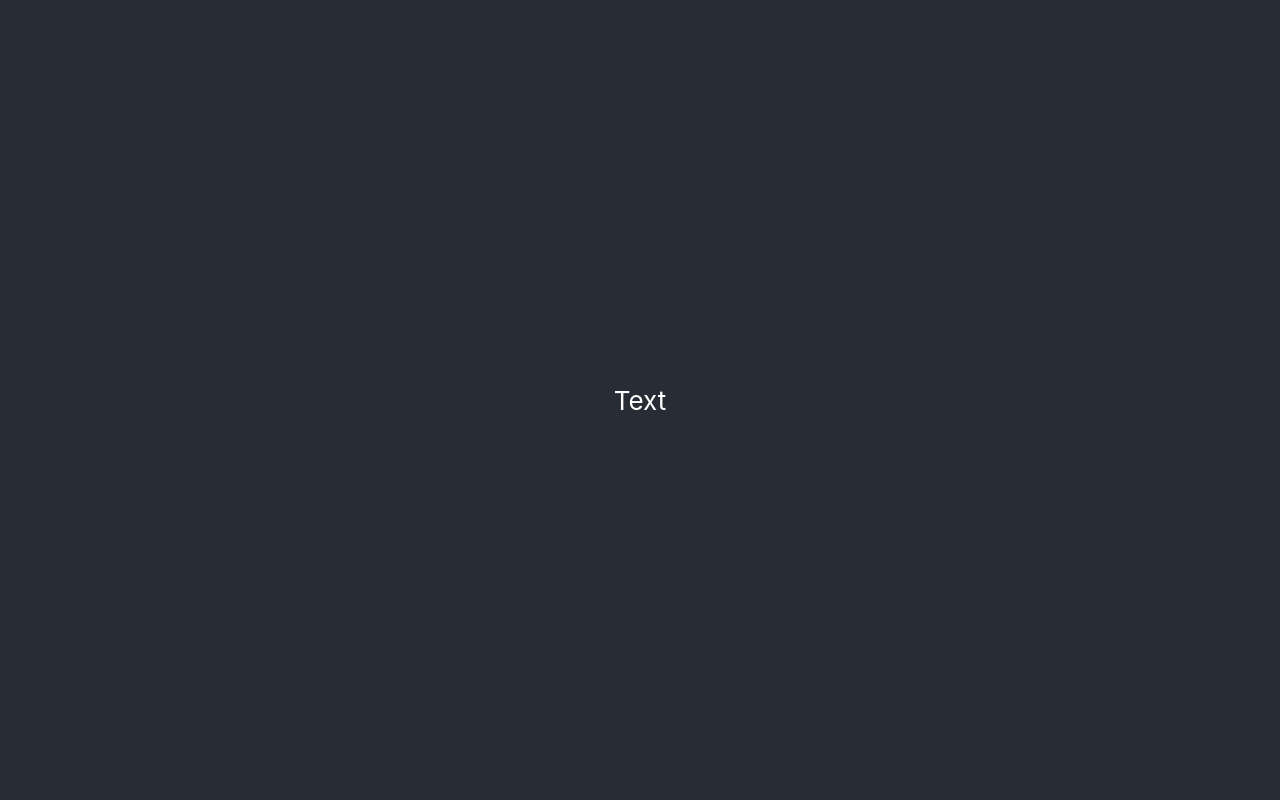
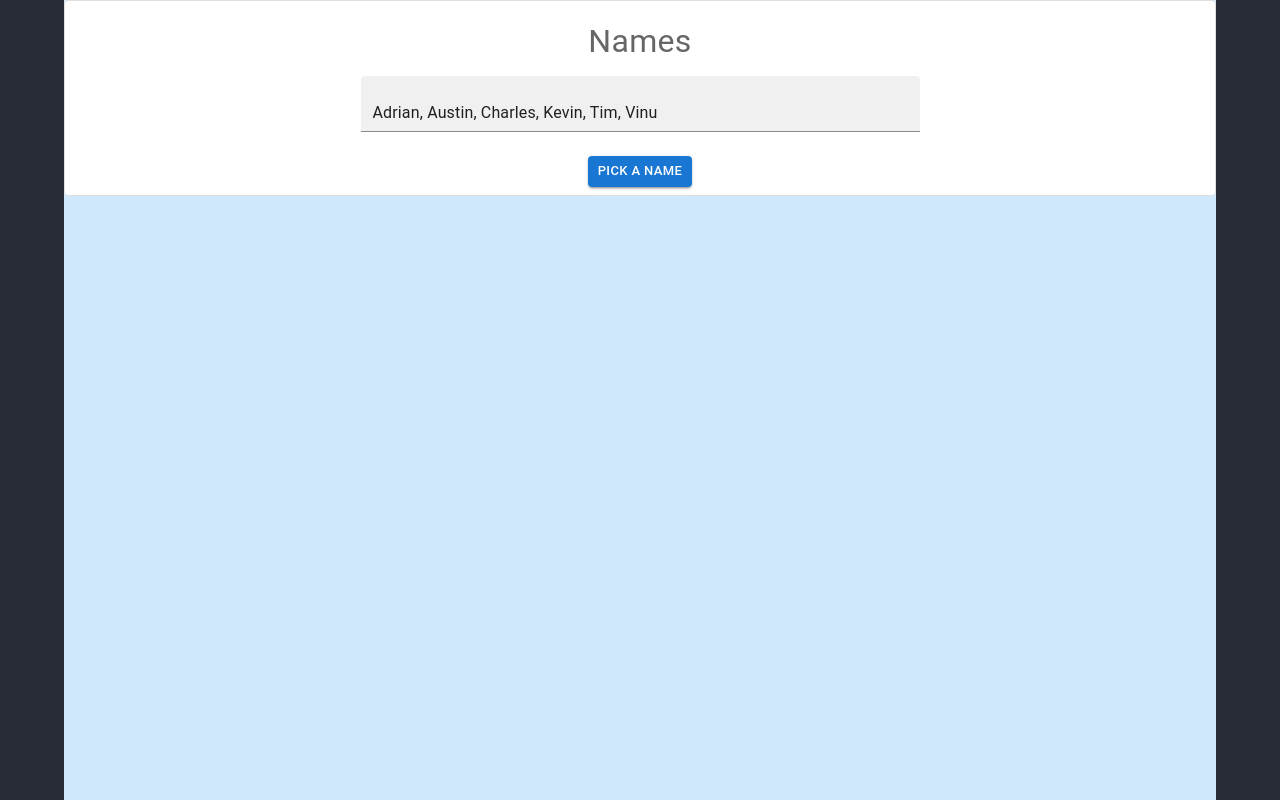
Before and after one commit to adrifern48/random-name-picker, a React (Create React App) app: page / in a window 1280 px wide. Built offline with nearby package versions, Linux system fonts and the light colour scheme.

Commit message:
creating basic components

```diff
--- a/src/App.js
+++ b/src/App.js
@@ -1,10 +1,12 @@
 import './App.css';
+import React  from 'react';
+import { RootPage } from './components';
 
 function App() {
   return (
     <div className="App">
       <header className="App-header">
-        <p>Text</p>
+        <RootPage />
       </header>
     </div>
   );
--- /dev/null
+++ b/src/components/Card.jsx
@@ -0,0 +1,41 @@
+import React from 'react';
+import Box from '@mui/material/Box';
+import Card from '@mui/material/Card';
+import CardActions from '@mui/material/CardActions';
+import CardContent from '@mui/material/CardContent';
+import Button from '@mui/material/Button';
+import TextField from '@mui/material/TextField';
+import Typography from '@mui/material/Typography';
+import PickNameButton from './PickNameButton';
+import { names } from '../helpers/get-random-name';
+
+const card = (
+  <>
+    <CardContent>
+    <Typography sx={{ fontSize: 32 }} color="text.secondary" gutterBottom>
+        Names
+    </Typography>
+    <TextField
+          defaultValue={names.join(', ') }
+          InputProps={{
+            readOnly: true,
+          }}
+          variant="filled"
+          style={{ width: '50%' }}
+      />
+    </CardContent>
+    <CardActions style={{ justifyContent: 'center' }}>
+      <PickNameButton />
+    </CardActions>
+  </>
+);
+
+const OutlinedCard = () => {
+  return (
+    <Box sx={{ minWidth: 275 }}>
+      <Card variant="outlined">{card}</Card>
+    </Box>
+  );
+}
+
+export default OutlinedCard;
--- /dev/null
+++ b/src/components/PageContainer.jsx
@@ -0,0 +1,20 @@
+import React  from 'react';
+import CssBaseline from '@mui/material/CssBaseline';
+import Box from '@mui/material/Box';
+import Container from '@mui/material/Container';
+import Card from './Card';
+
+const PageContainer = () => {
+  return (
+    <>
+      <CssBaseline />
+      <Container fixed>
+        <Box sx={{ bgcolor: '#cfe8fc', height: '100vh' }}>
+          <Card />
+        </Box>
+      </Container>
+    </>
+  );
+};
+
+export default PageContainer;
--- /dev/null
+++ b/src/components/PickNameButton.jsx
@@ -0,0 +1,13 @@
+import React from 'react';
+import Button from '@mui/material/Button';
+
+
+const PickNameButton = () => {
+  return (
+    <>
+      <Button variant="contained" size="small">Pick a name</Button>
+    </>
+  );
+};
+
+export default PickNameButton;
--- /dev/null
+++ b/src/components/RootPage.jsx
@@ -0,0 +1,20 @@
+import React  from 'react';
+import PageContainer from './PageContainer';
+import Grid from '@mui/material/Grid';
+
+const RootPage = () => {
+  return (
+    <>
+      <Grid
+        container
+        direction="row"
+        justifyContent="center"
+        alignItems="center"
+      >
+        <PageContainer />
+      </Grid>
+    </>
+  );
+};
+
+export default RootPage;
--- /dev/null
+++ b/src/components/index.jsx
@@ -0,0 +1 @@
+export { default as RootPage } from './RootPage';
```
